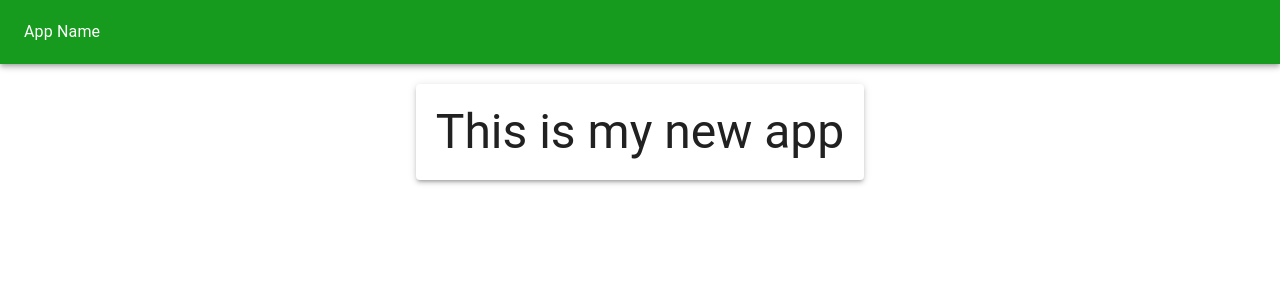
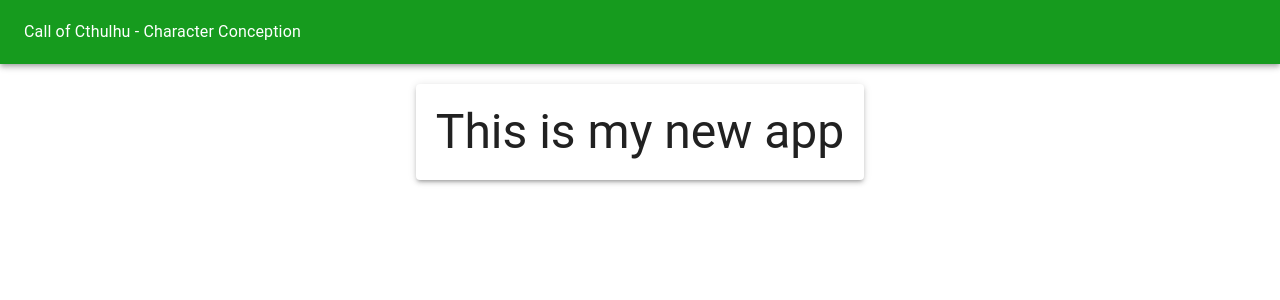
Before and after one commit to MaximusGroves/coc-character-conception, a React (Create React App) app: page / in a window 1280 px wide. Shown: the top 300 px of the page. Built offline with nearby package versions, Linux system fonts and the light colour scheme.

Commit message:
renamed, moved to own repo

```diff
--- a/src/providers/AppContextProvider.tsx
+++ b/src/providers/AppContextProvider.tsx
@@ -9,7 +9,7 @@ export type AppState = {
 }
 
 const defaultState: AppState = {
-  appName: 'App Name',
+  appName: 'Call of Cthulhu - Character Conception',
 }
 
 export type AppFunctions = {
```
